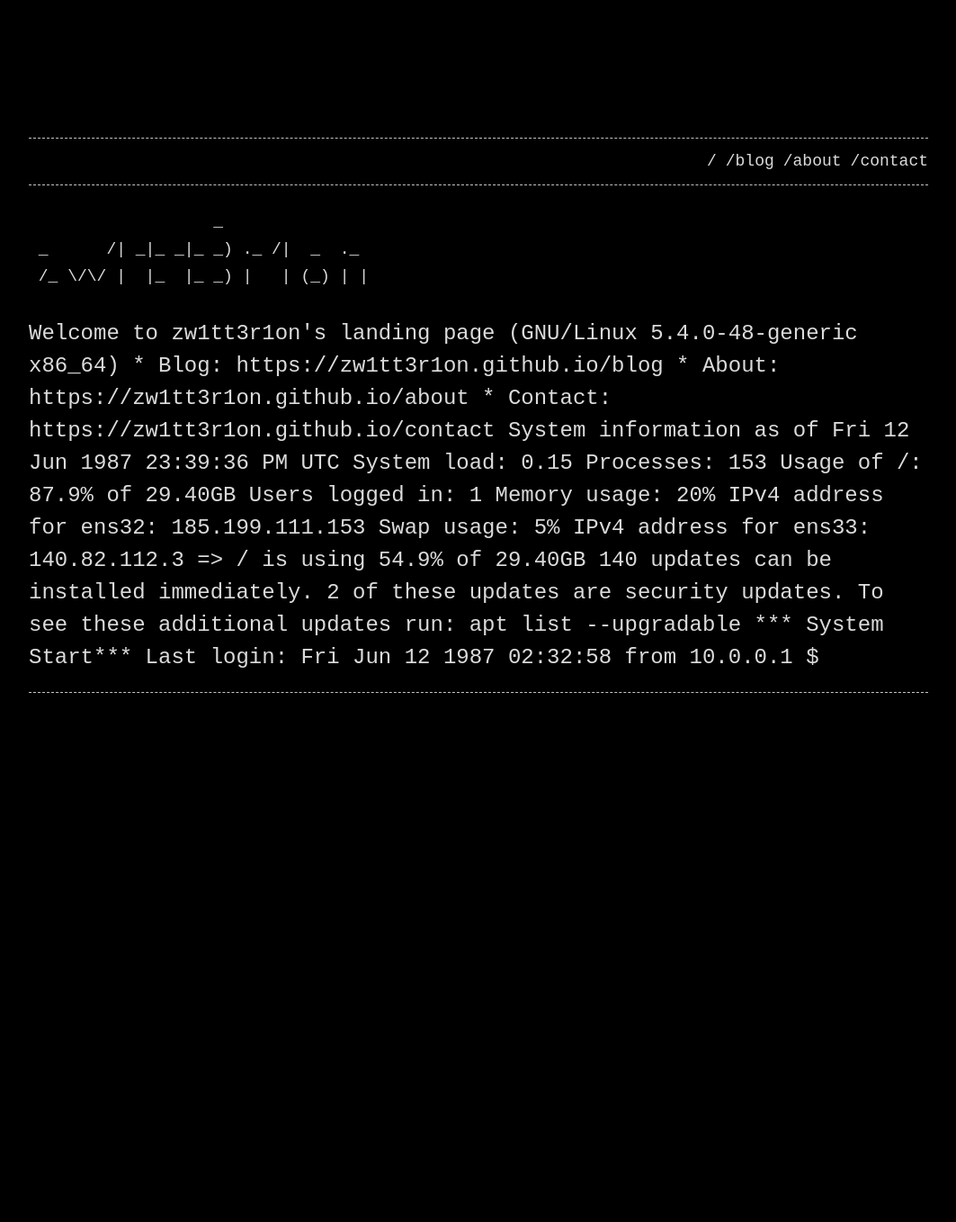
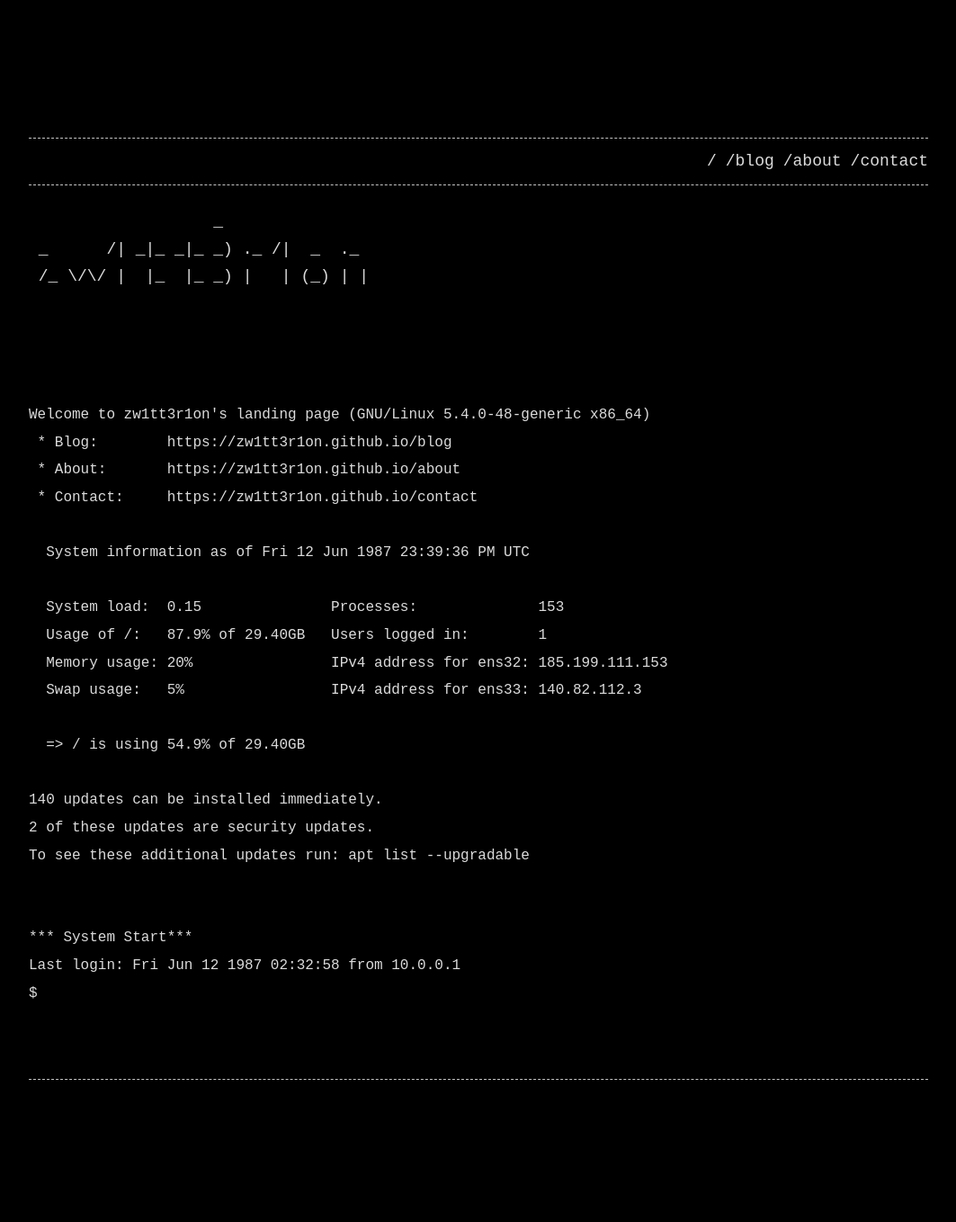
Before and after one commit to zw1tt3r1on/zw1tt3r1on.github.io, a Jekyll site: the page built from index.md, in a window 1280 px wide. Shown: the whole page at 90% size, without its empty margins (108-1171 px from the left). Built offline with Jekyll 4.4.1, drawn with Linux system fonts in a browser that asks for light colours; before the commit the page ends 928 px from its top, so only the background shows below that.

Commit message:
Update index.md

```diff
--- a/index.md
+++ b/index.md
@@ -8,8 +8,8 @@ permalink: /
  _      /| _|_ _|_ _) ._ /|  _  ._
  /_ \/\/ |  |_  |_ _) |   | (_) | |
 
-</pre>
-<font size=5>
+
+<font size=3>
 
 Welcome to zw1tt3r1on's landing page (GNU/Linux 5.4.0-48-generic x86_64)
  * Blog:	https://zw1tt3r1on.github.io/blog
@@ -34,3 +34,5 @@ To see these additional updates run: apt list --upgradable
 Last login: Fri Jun 12 1987 02:32:58 from 10.0.0.1
 $
  </font>
+
+</pre>
```
